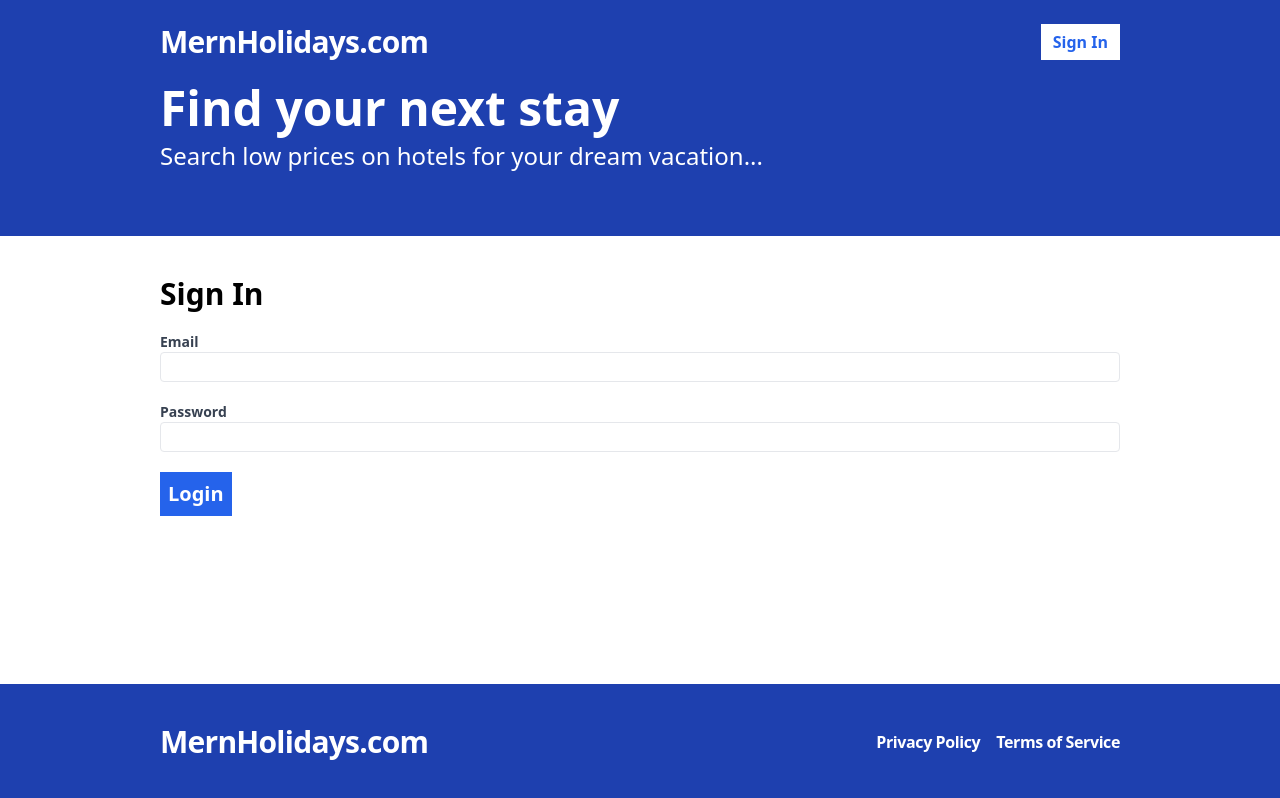
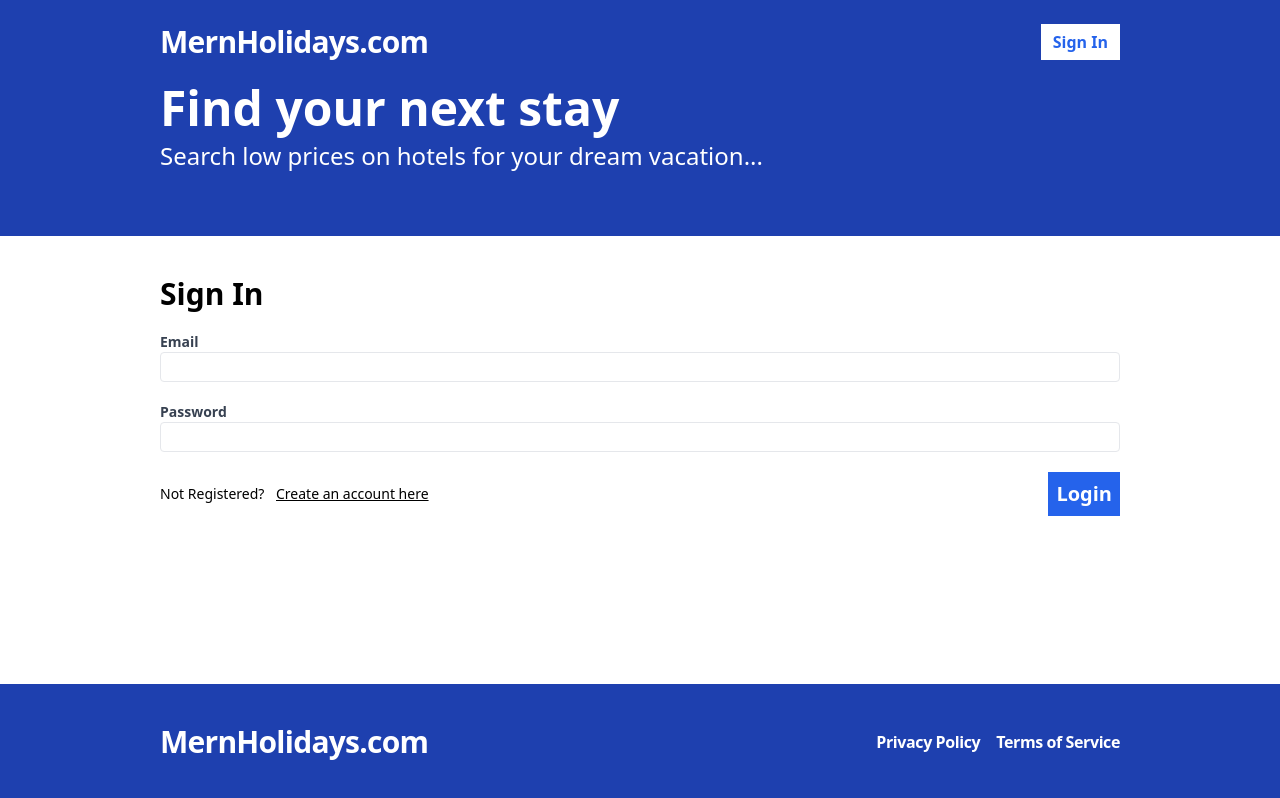
Before and after one commit to Adi-jain12/mern-booking-app, a React (Vite) app in the folder frontend/: page /sign-in in a window 1280 px wide. Built offline with nearby package versions, Linux system fonts and the light colour scheme; no server answers.

Commit message:
complete signout functionality

```diff
--- a/frontend/src/api-client.ts
+++ b/frontend/src/api-client.ts
@@ -51,7 +51,7 @@
 };
 
 export const signOut = async () => {
-  const response = fetch(`${API_BASE_URL}/api/auth/logout`, {
+  const response = await fetch(`${API_BASE_URL}/api/auth/logout`, {
     credentials: "include",
     method: "POST",
   });
--- a/frontend/src/components/Header.tsx
+++ b/frontend/src/components/Header.tsx
@@ -15,8 +15,18 @@
         <span className="flex space-x-2">
           {isLoggedIn ? (
             <>
-              <Link to="/my-bookings">My Bookings</Link>
-              <Link to="/my-hotels">My Hotels</Link>
+              <Link
+                className="flex items-center text-white px-3 font-bold hover:bg-blue-600"
+                to="/my-bookings"
+              >
+                My Bookings
+              </Link>
+              <Link
+                to="/my-hotels"
+                className="flex items-center text-white px-3 font-bold hover:bg-blue-600"
+              >
+                My Hotels
+              </Link>
               <SignOut />
             </>
           ) : (
--- a/frontend/src/components/SignOut.tsx
+++ b/frontend/src/components/SignOut.tsx
@@ -10,7 +10,7 @@
     onSuccess: async () => {
       await queryClient.invalidateQueries("validateToken"); // it will force the validateToken to run again and when we click sign out button it will check the expired token and will return an error(in AppContext) which will refresh the page becuase the isError changed.
 
-      showToast({ message: "Successfully logged out!", type: "SUCCESS" });
+      showToast({ message: "Successfully Signed Out!", type: "SUCCESS" });
     },
 
     onError: (error: Error) => {
--- a/frontend/src/pages/SignIn.tsx
+++ b/frontend/src/pages/SignIn.tsx
@@ -2,7 +2,7 @@
 import { useMutation, useQueryClient } from "react-query";
 import * as apiClient from "../api-client";
 import { useAppContext } from "../contexts/AppContext";
-import { useNavigate } from "react-router-dom";
+import { Link, useNavigate } from "react-router-dom";
 
 export type SignInFormData = {
   email: string;
@@ -69,7 +69,13 @@
         )}
       </label>
 
-      <span>
+      <span className="flex items-center justify-between">
+        <span className="text-sm">
+          Not Registered?{" "}
+          <Link className="underline hover:bg-blue-100 p-2" to="/register">
+            Create an account here
+          </Link>
+        </span>
         <button
           type="submit"
           className="bg-blue-600 text-white p-2 font-bold hover:bg-blue-500 text-xl"
```
Also changed, not shown: 1 other file (tests, documents, lock files or other folders).
